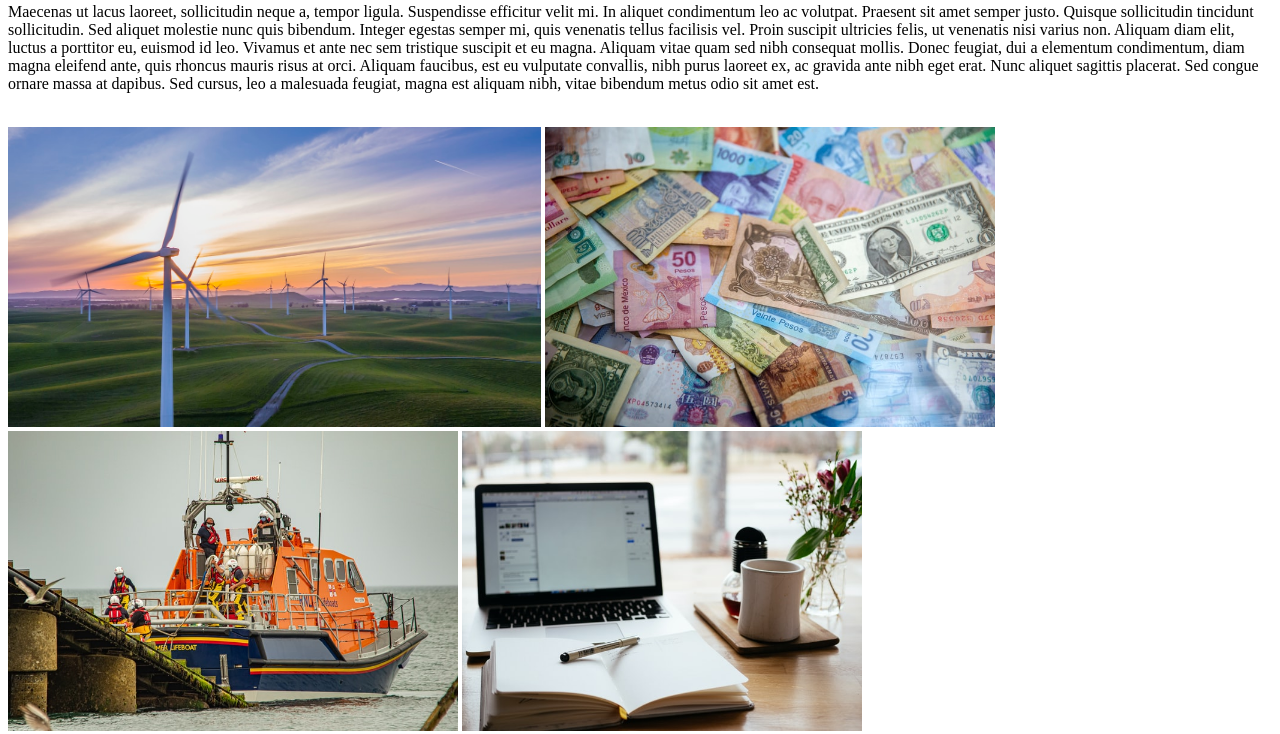
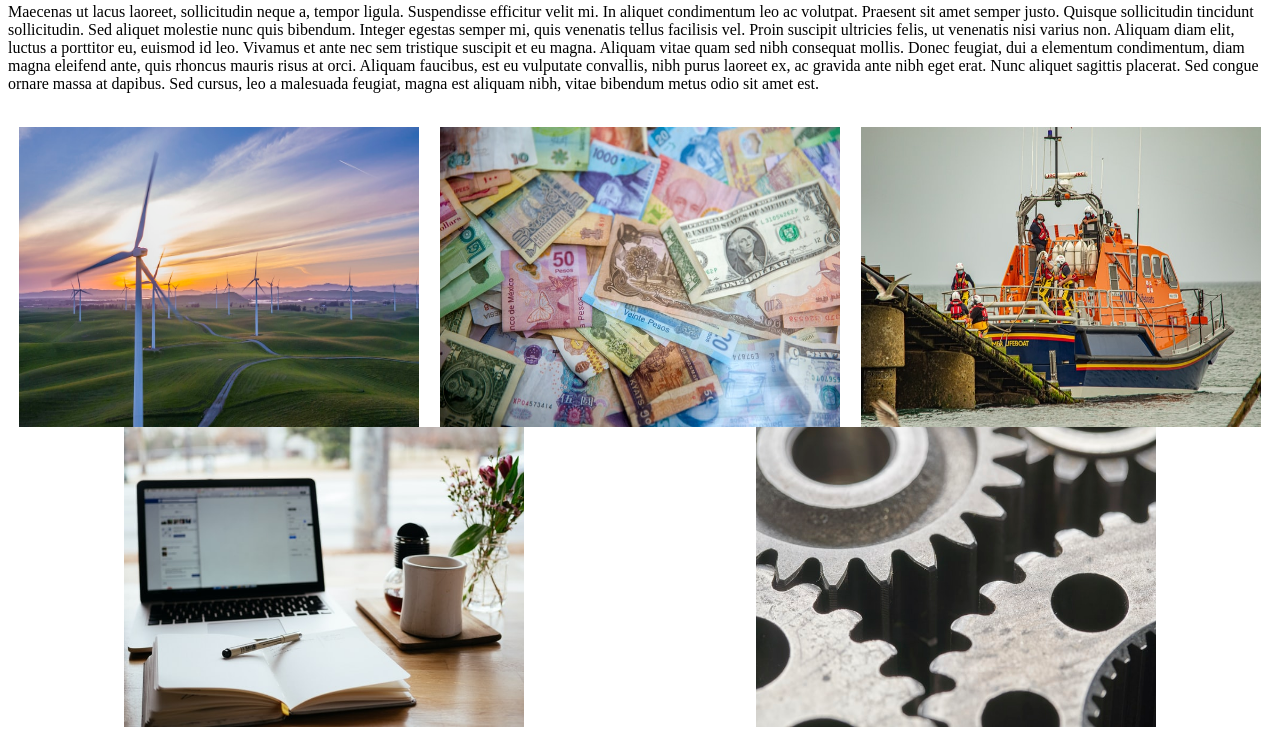
Before and after one commit to WebAhead7/egestas, a plain HTML site: page about.html in a window 1280 px wide. Shown: the part 1439-2173 px from the top of the page. Drawn offline with Linux system fonts and the light colour scheme.

Commit message:
tempCSS edited

```diff
--- a/about.html
+++ b/about.html
@@ -4,7 +4,9 @@
 <head>
     <meta charset="UTF-8">
     <meta name="viewport" content="width=device-width, initial-scale=1.0">
-    <title>Document</title>
+    <title>About Us</title>
+    <link href="tempstyle.css" rel="stylesheet" />
+
 </head>
 
 <body>
@@ -72,15 +74,15 @@
         magna est aliquam nibh, vitae bibendum metus odio sit amet est.</p>
 
     <br>
+    <div class="container1">
 
-    <div>
-        <img src="environment.jpg" alt="environment" height="300px">
-        <img src="profit.jpg" alt="profit" height="300px">
-        <img src="overseas.jpg" alt="overseas" height="300px">
-        <img src="work.jpg" alt="work" height="300px">
-        <img src="set.jpg" alt="set" height="300px">
+        <img src="environment.jpg" alt="environment">
+        <img src="profit.jpg" alt="profit">
+        <img src="overseas.jpg" alt="overseas">
+        <img src="work.jpg" alt="work">
+        <img src="set.jpg" alt="set">
+
     </div>
-
     <br>
 
     <h3 id="Where">Where Can You Find Us?</h3>
@@ -97,11 +99,13 @@
 
     <h3 id="Team">Team</h3>
 
-    <div>
-        <img src="" alt="Jeries">
-        <img src="" alt="Lujain">
-        <img src="" alt="Nawras">
-        <img src="" alt="Salah">
+    <div class="container1">
+        <div class="images">
+            <img src="" alt="Jeries">
+            <img src="" alt="Lujain">
+            <img src="" alt="Nawras">
+            <img src="" alt="Salah">
+        </div>
     </div>
 
     <a href="#top">Back to top</a>
--- a/tempstyle.css
+++ b/tempstyle.css
@@ -0,0 +1,14 @@
+
+
+.container1 {
+    display: flex;
+    width: 100%;
+    flex-wrap: wrap;
+    justify-content: space-around;
+}
+
+
+.container1 img {
+    height: 300px;
+    width: 400px;
+}
```
